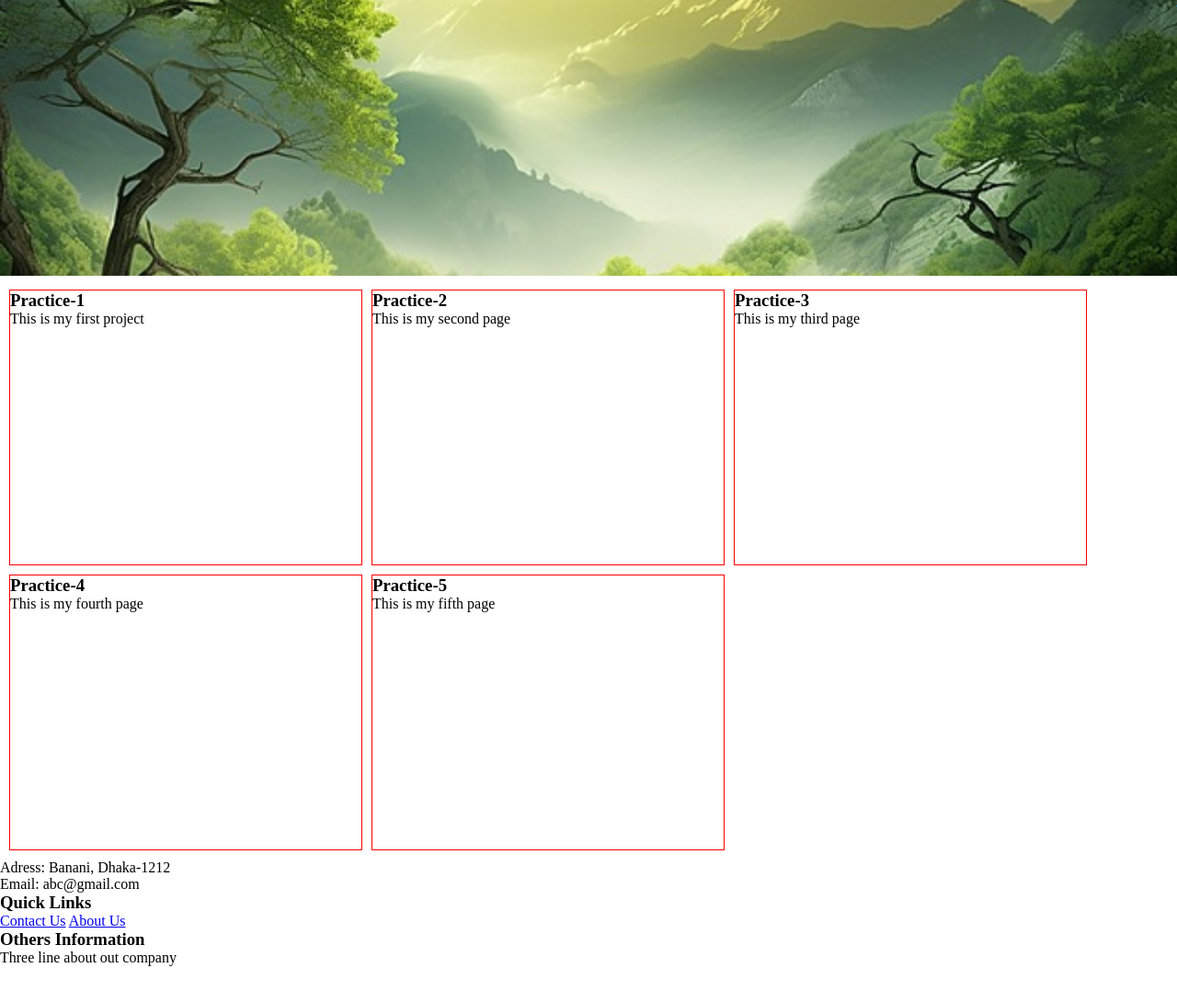
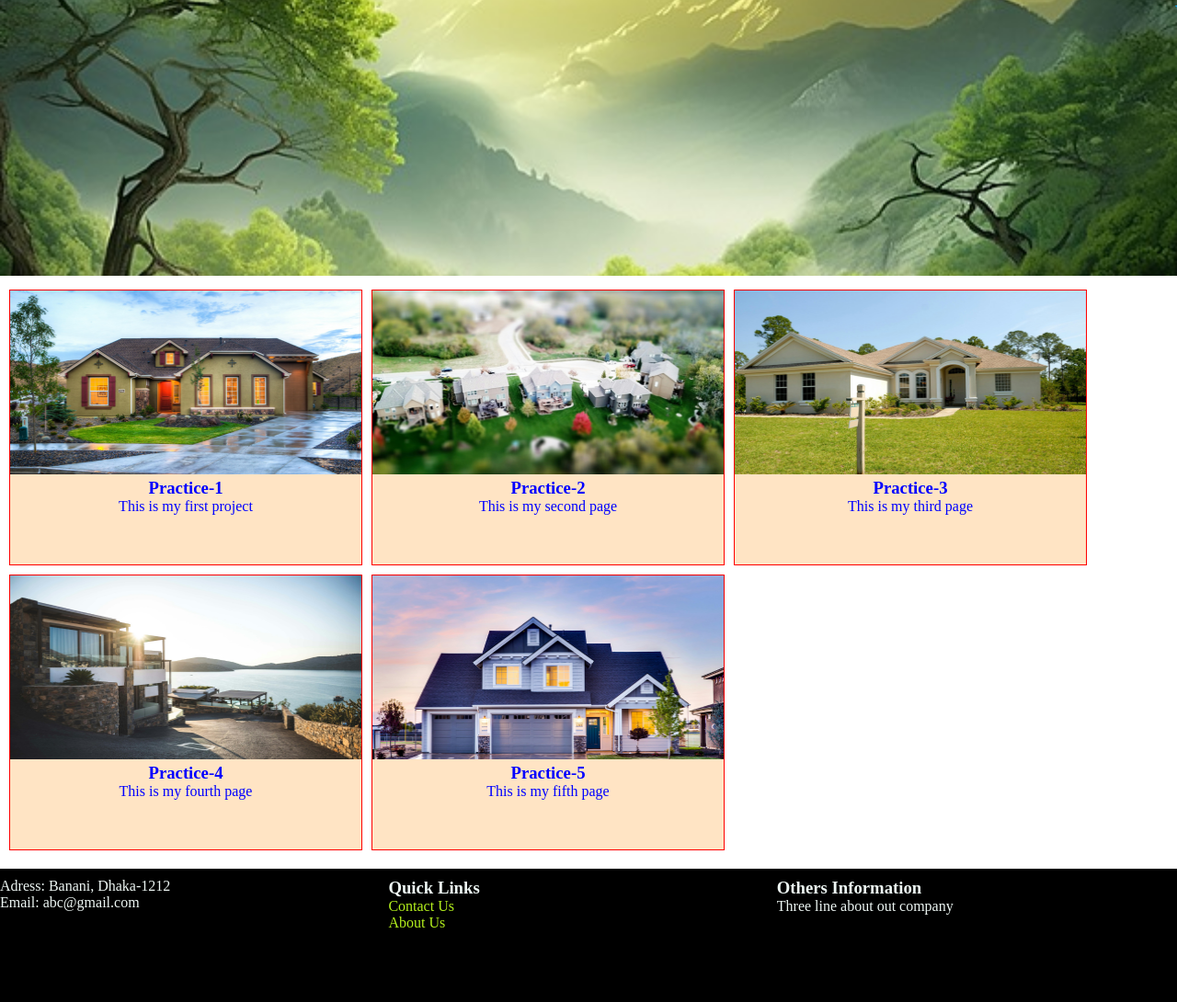
Before and after one commit to Web-Developer-Mithu/Css-3-Div-And-Section-Tag-, a plain HTML site: page index.html in a window 1280 px wide. Shown: the whole page at 92% size. Before the commit the page ends 1051 px from the top, so only its background shows below. Drawn offline with Linux system fonts and the light colour scheme.

Commit message:
Full structire

```diff
--- a/index.html
+++ b/index.html
@@ -18,6 +18,7 @@
 
     <section class="project">
         <div class="project-item">
+            <img src="image/1.png" alt=""  class="image">
             <div>
                 <h3> Practice-1</h3>
                 <p> This is my first project </p>
@@ -25,6 +26,7 @@
         </div>
 
         <div class="project-item">
+            <img src="image/2.png" alt=""  class="image">
             <div>
                 <h3> Practice-2</h3>
                 <p> This is my second page</p>
@@ -32,6 +34,7 @@
         </div>
 
         <div class="project-item">
+            <img src="image/3.png" alt=""  class="image">
             <div>
                 <h3> Practice-3</h3>
                 <p> This is my third page</p>
@@ -39,6 +42,7 @@
         </div>
 
         <div class="project-item">
+            <img src="image/4.png" alt=""  class="image">
             <div>
                 <h3>Practice-4</h3>
                 <p> This is my fourth page</p>
@@ -46,6 +50,7 @@
         </div>
 
         <div class="project-item">
+            <img src="image/5.png" alt=""  class="image">
             <div>
                 <h3> Practice-5</h3>
                 <p> This is my fifth page</p>
@@ -55,19 +60,19 @@
     </section>
 
 
-    <section>
-        <div>
+    <section class="foter">
+        <div class="foter-iten">
             <p> Adress: Banani, Dhaka-1212</p>
             <p> Email: abc@gmail.com</p>
         </div>
 
-        <div>
+        <div class="foter-iten">
             <h3>Quick Links</h3>
-            <a href="#"> Contact Us</a>
-            <a href="#"> About Us</a>
+            <a class="link" href="#"> Contact Us</a>
+            <a class="link" href="#"> About Us</a>
         </div>
 
-        <div>
+        <div class="foter-iten">
             <h3> Others Information</h3>
             <p> Three line about out company</p>
         </div>
--- a/style.css
+++ b/style.css
@@ -29,6 +29,32 @@
     margin-left: 10px;
     margin-bottom: 10px;
     height: 300px;
-
+    background-color: bisque;
+    text-align: center;
+    color: blue;
 
 }
+
+.image{
+    width:100%;
+    height: 200px;
+}
+
+.foter{
+    background-color: black;
+    color: rgb(238, 247, 244) ;
+    height: 150px;
+    margin-top: 10px;
+}
+
+.foter-iten{
+    float: left;
+    width: 33%;
+    margin-top: 10px;
+
+}
+
+.link{
+    text-decoration: none;
+    color:rgb(180, 240, 29);
+    display: block;
```
Also changed, not shown: image/1.png (added), image/2.png (added), image/3.png (added), image/4.png (added), image/5.png (added).
